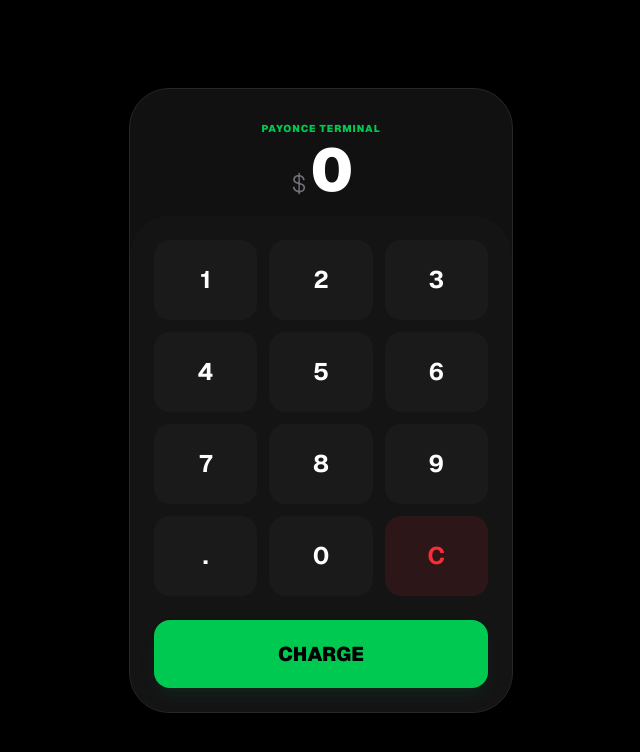
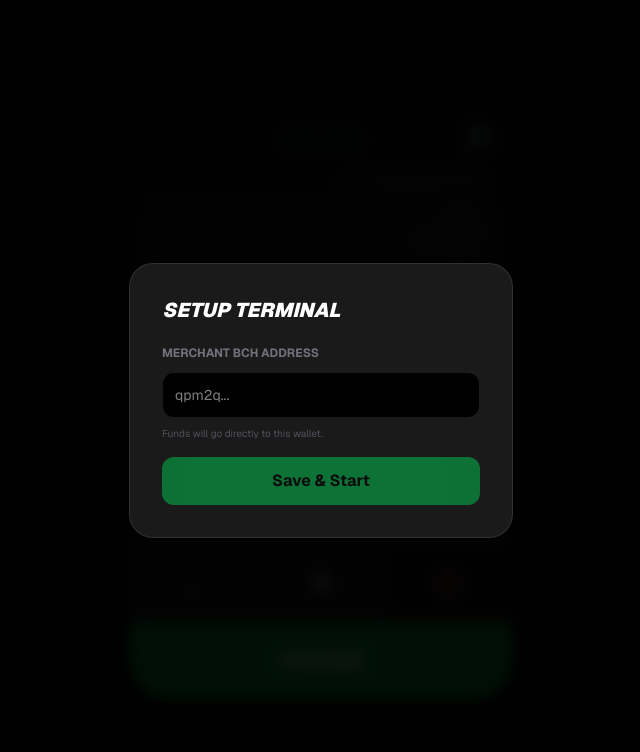
Before and after one commit to saleemm1/payonce-cash, a Next.js app: page /pos in a window 1280 px wide. Shown: the top 752 px of the page, without its empty margins (319-959 px from the left). Built offline with nearby package versions, Linux system fonts and the light colour scheme; no server answers.

Commit message:
Update page.js

```diff
--- a/app/pos/page.js
+++ b/app/pos/page.js
@@ -1,11 +1,42 @@
 'use client';
 
-import { useState } from 'react';
+import { useState, useEffect } from 'react';
 import { QRCodeSVG } from 'qrcode.react';
+import axios from 'axios';
 
 export default function POSPage() {
   const [amount, setAmount] = useState('0');
+  const [bchPrice, setBchPrice] = useState(null);
   const [showQR, setShowQR] = useState(false);
+  const [merchantAddress, setMerchantAddress] = useState('');
+  const [isSettingsOpen, setIsSettingsOpen] = useState(true);
+
+  useEffect(() => {
+    const fetchPrice = async () => {
+      try {
+        const response = await axios.get('https://api.coingecko.com/api/v3/simple/price?ids=bitcoin-cash&vs_currencies=usd');
+        setBchPrice(response.data['bitcoin-cash'].usd);
+      } catch (error) {
+        console.error("Error fetching price", error);
+        setBchPrice(400);
+      }
+    };
+    fetchPrice();
+
+    const savedAddr = localStorage.getItem('pos_wallet');
+    if (savedAddr) {
+        setMerchantAddress(savedAddr);
+        setIsSettingsOpen(false);
+    }
+  }, []);
+
+  const handleSaveSettings = (e) => {
+      e.preventDefault();
+      const cleanAddr = merchantAddress.replace('bitcoincash:', '');
+      localStorage.setItem('pos_wallet', cleanAddr);
+      setMerchantAddress(cleanAddr);
+      setIsSettingsOpen(false);
+  };
 
   const handlePress = (val) => {
     if (showQR) setShowQR(false);
@@ -19,53 +50,88 @@ export default function POSPage() {
     setAmount(prev => (prev === '0' ? val : prev + val));
   };
 
-  const generatePayment = () => {
-    if (amount === '0') return;
-    setShowQR(true);
-  };
+  const bchAmount = bchPrice ? (parseFloat(amount) / bchPrice).toFixed(8) : '0.00';
+
+  const paymentLink = `bitcoincash:${merchantAddress}?amount=${bchAmount}`;
 
   return (
     <div className="min-h-screen bg-black text-white font-sans flex items-center justify-center p-4">
-      <div className="w-full max-w-sm bg-[#111] border border-zinc-800 rounded-[40px] shadow-2xl overflow-hidden relative">
-        <div className="pt-8 pb-4 text-center">
-            <div className="text-[10px] font-black uppercase tracking-widest text-green-500 mb-1">PayOnce Terminal</div>
-            <div className="flex justify-center items-end gap-1">
-                <span className="text-zinc-500 text-2xl font-light">$</span>
-                <span className={`text-6xl font-black tracking-tighter ${showQR ? 'text-zinc-600' : 'text-white'}`}>
+      {isSettingsOpen && (
+          <div className="fixed inset-0 bg-black/90 z-50 flex items-center justify-center p-6 backdrop-blur-sm">
+              <div className="bg-[#1a1a1a] border border-white/10 p-8 rounded-3xl w-full max-w-sm">
+                  <h2 className="text-xl font-black uppercase italic mb-4">Setup Terminal</h2>
+                  <div className="mb-4">
+                      <label className="text-xs text-zinc-500 uppercase font-bold">Merchant BCH Address</label>
+                      <input
+                        type="text"
+                        placeholder="qpm2q..."
+                        value={merchantAddress}
+                        onChange={(e) => setMerchantAddress(e.target.value)}
+                        className="w-full bg-black border border-white/10 rounded-xl p-3 mt-2 text-sm focus:border-green-500 outline-none"
+                      />
+                      <p className="text-[10px] text-zinc-600 mt-2">Funds will go directly to this wallet.</p>
+                  </div>
+                  <button
+                    onClick={handleSaveSettings}
+                    disabled={!merchantAddress}
+                    className="w-full bg-green-500 text-black font-bold py-3 rounded-xl disabled:opacity-50 hover:bg-green-400 transition-all"
+                  >
+                      Save & Start
+                  </button>
+              </div>
+          </div>
+      )}
+
+      <div className="w-full max-w-sm bg-[#111] border border-zinc-800 rounded-[40px] shadow-2xl overflow-hidden relative flex flex-col h-[600px]">
+        <button onClick={() => setIsSettingsOpen(true)} className="absolute top-6 right-6 text-zinc-600 hover:text-white transition-colors z-10">
+            ⚙️
+        </button>
+
+        <div className="flex-1 flex flex-col justify-end p-8 text-right bg-gradient-to-b from-[#111] to-[#161616]">
+            <div className="text-[10px] font-black uppercase tracking-widest text-green-500 mb-auto text-center opacity-50">
+                {bchPrice ? `1 BCH ≈ $${bchPrice}` : 'Connecting...'}
+            </div>
+
+            <div className="text-zinc-500 text-sm font-mono mb-1">
+                ≈ {bchAmount} BCH
+            </div>
+            <div className="flex justify-end items-end gap-1">
+                <span className="text-zinc-500 text-3xl font-light mb-2">$</span>
+                <span className={`text-7xl font-black tracking-tighter transition-all ${amount === '0' ? 'text-zinc-700' : 'text-white'}`}>
                     {amount}
                 </span>
             </div>
         </div>
 
         {showQR && (
-            <div className="absolute inset-0 bg-black/95 z-20 flex flex-col items-center justify-center animate-fade-in">
-                <div className="bg-white p-4 rounded-3xl mb-6 shadow-[0_0_40px_rgba(34,197,94,0.3)]">
+            <div className="absolute inset-0 bg-black/95 z-20 flex flex-col items-center justify-center animate-fade-in px-6 text-center">
+                <div className="bg-white p-4 rounded-3xl mb-6 shadow-[0_0_50px_rgba(34,197,94,0.4)] ring-4 ring-green-500/20">
                     <QRCodeSVG
-                        value={`bitcoincash:?amount=${amount}&label=POS_Order`}
-                        size={200}
+                        value={paymentLink}
+                        size={220}
                         level={"H"}
                         includeMargin={true}
                     />
                 </div>
-                <p className="text-zinc-400 text-sm animate-pulse mb-8">Waiting for payment...</p>
+                <h3 className="text-2xl font-black text-white mb-1">${amount}</h3>
+                <p className="text-green-500 font-mono text-sm mb-8">{bchAmount} BCH</p>
+
                 <button
                     onClick={() => setShowQR(false)}
-                    className="bg-zinc-800 text-white px-8 py-3 rounded-full font-bold text-sm hover:bg-zinc-700"
+                    className="w-full bg-zinc-800 text-white py-4 rounded-2xl font-bold hover:bg-zinc-700 border border-white/5"
                 >
                     Cancel / New Order
                 </button>
             </div>
         )}
 
-        <div className="grid grid-cols-3 gap-3 p-6 bg-zinc-900/50 rounded-t-[40px]">
+        <div className="grid grid-cols-3 gap-[1px] bg-zinc-800 border-t border-zinc-800">
             {[1, 2, 3, 4, 5, 6, 7, 8, 9, '.', 0, 'C'].map((btn) => (
                 <button
                     key={btn}
                     onClick={() => handlePress(btn.toString())}
-                    className={`h-20 rounded-2xl text-2xl font-bold transition-all active:scale-95 ${
-                        btn === 'C'
-                        ? 'bg-red-500/10 text-red-500 hover:bg-red-500/20'
-                        : 'bg-[#1a1a1a] text-white hover:bg-[#252525]'
+                    className={`h-20 text-2xl font-bold transition-all active:bg-zinc-700 ${
+                        btn === 'C' ? 'bg-[#1a1111] text-red-400' : 'bg-[#1a1a1a] text-white'
                     }`}
                 >
                     {btn}
@@ -73,14 +139,12 @@ export default function POSPage() {
             ))}
         </div>
 
-        <div className="p-6 pt-0 bg-zinc-900/50">
-            <button
-                onClick={generatePayment}
-                className="w-full bg-green-500 text-black font-black text-xl py-5 rounded-2xl hover:bg-green-400 active:scale-95 transition-all shadow-lg shadow-green-900/20"
-            >
-                CHARGE
-            </button>
-        </div>
+        <button
+            onClick={() => amount !== '0' && setShowQR(true)}
+            className="w-full bg-green-600 text-white font-black text-xl py-6 hover:bg-green-500 transition-all active:scale-[0.99]"
+        >
+            CHARGE
+        </button>
       </div>
     </div>
   );
```
